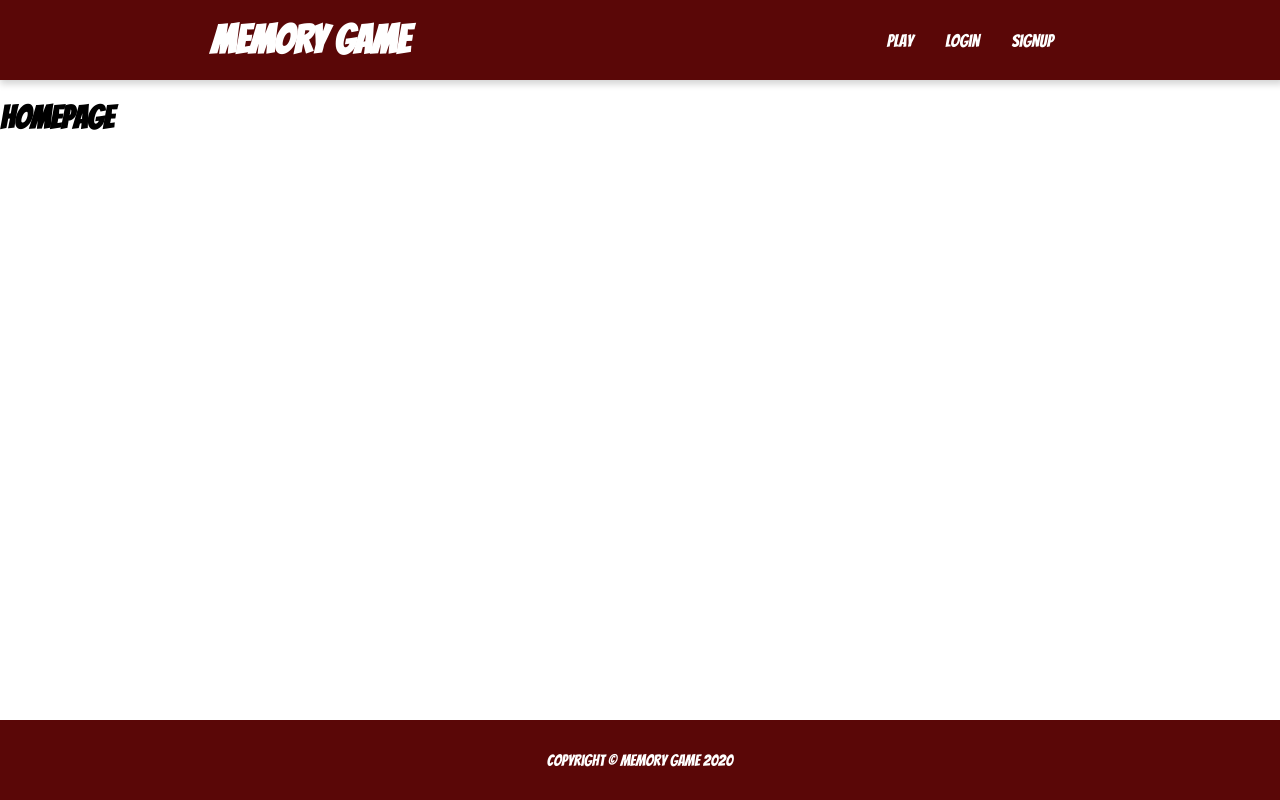
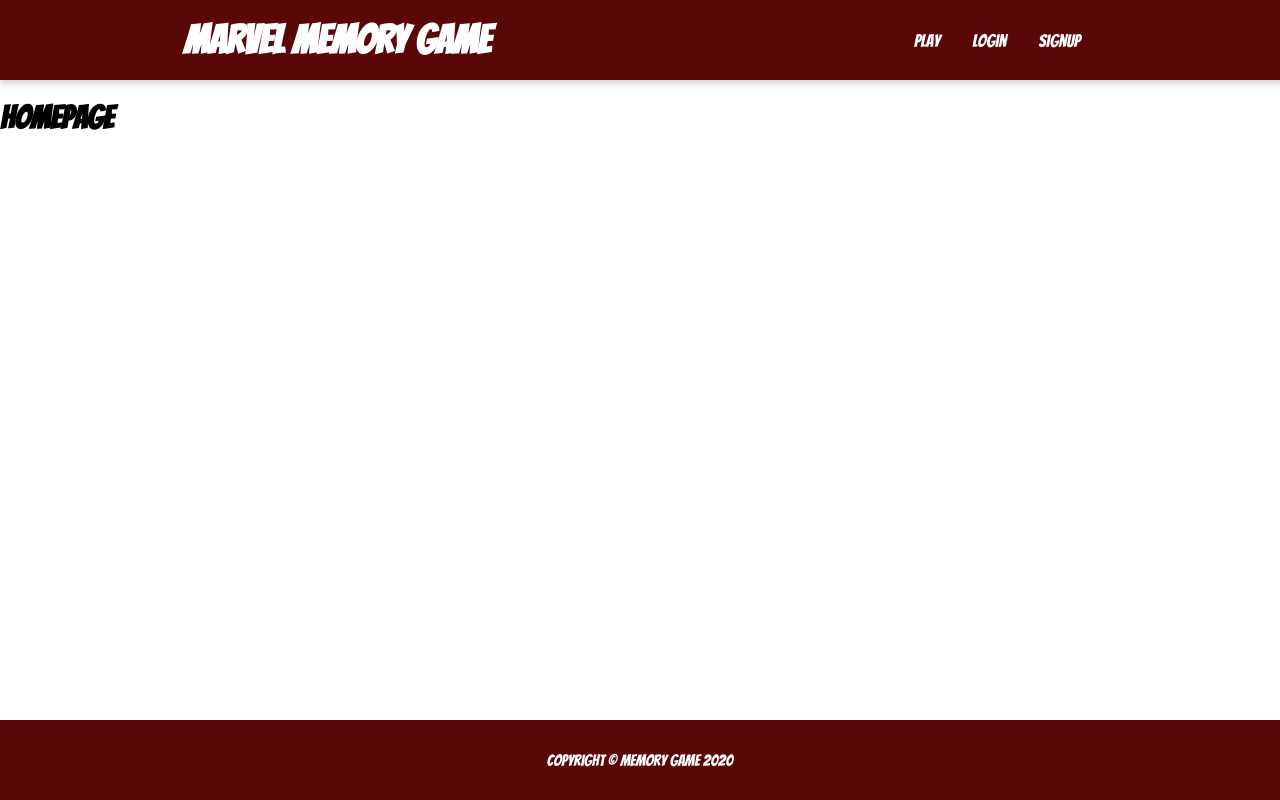
Before and after one commit to pastrychefgamer/react-memory-game, a React (Create React App) app in the folder react-memory-game/: page / in a window 1280 px wide. Built offline with nearby package versions, Linux system fonts and the light colour scheme; no server answers.

Commit message:
added word Marvel

```diff
--- a/react-memory-game/src/components/Navbar/Navbar.jsx
+++ b/react-memory-game/src/components/Navbar/Navbar.jsx
@@ -25,7 +25,7 @@
     return (
         <nav className={styles.navbar}>
             <Link to="/">
-            <h1>MEMORY GAME</h1>
+            <h1>MARVEL MEMORY GAME</h1>
             </Link>
             <ul>
                 { conditionalUI }
```
